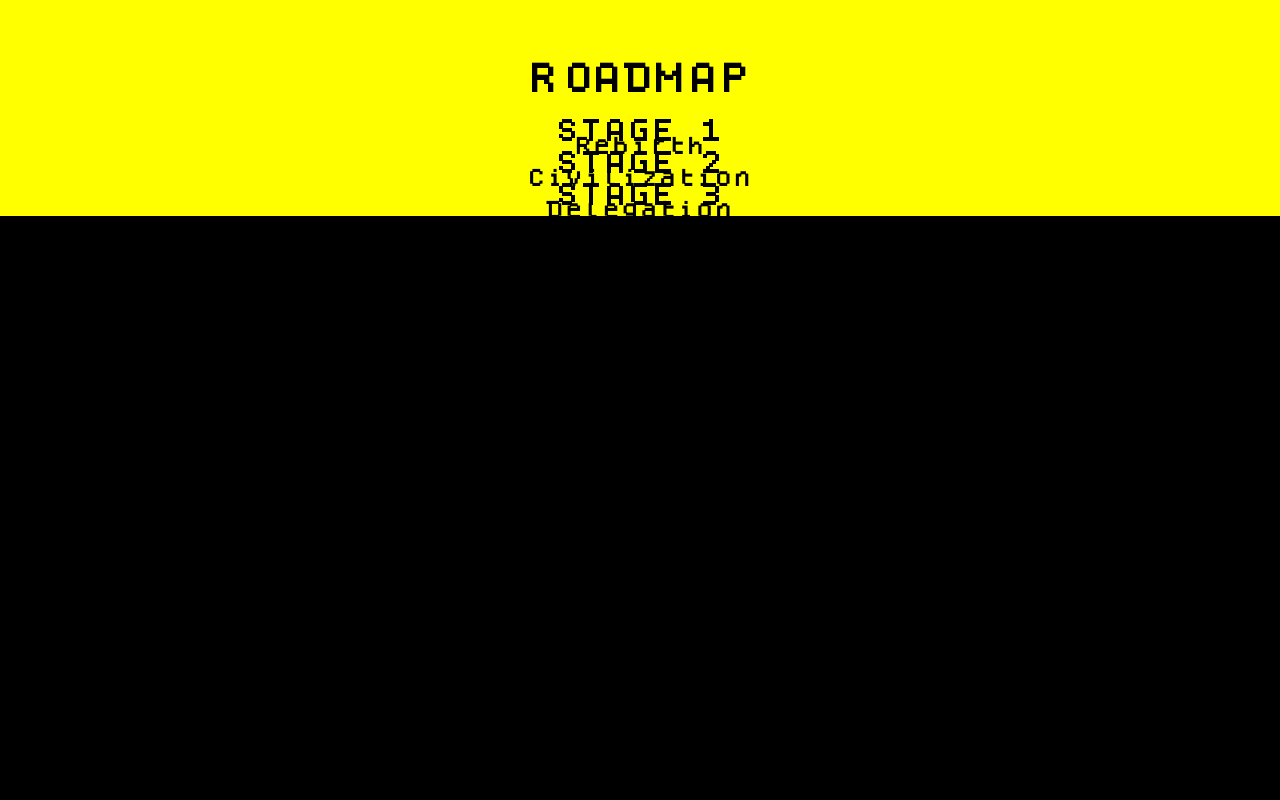
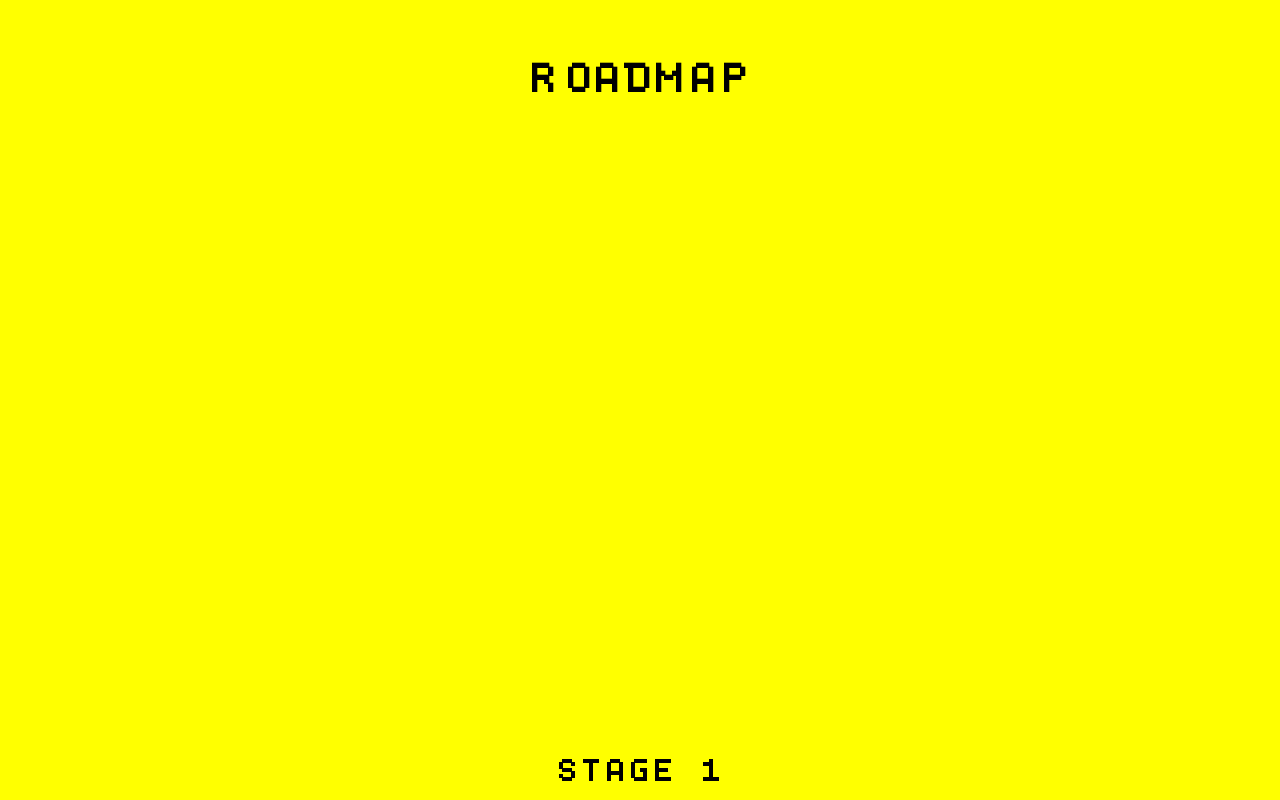
Before and after one commit to trevorwrightdev/supercyborgs, a Next.js app: page / in a window 1280 px wide. Shown: the part 2600-3400 px from the top of the page. Before the commit the page ends 2816 px from the top, so only its background shows below. Built offline with nearby package versions, Linux system fonts and the light colour scheme.

Commit message:
Fixed up roadmap

```diff
--- a/components/Meta.js
+++ b/components/Meta.js
@@ -3,7 +3,7 @@ import Head from 'next/head'
 const Meta = () => {
     return (
         <Head>
-            <meta charset="utf-8" />
+            <meta charSet="utf-8" />
             <meta httpEquiv="X-UA-Compatible" content="IE=edge" />
             <title>Super Cyborgs</title>
             <meta name="description" content="" />
--- a/styles/Home.module.css
+++ b/styles/Home.module.css
@@ -84,6 +84,10 @@
   margin: 0 0 2.5% 0;
 }
 
+.roadmap h2 {
+  margin: 50% 0 5% 0;
+}
+
 .section .h2 {
   margin: 3%;
   line-height: 30px;
```
